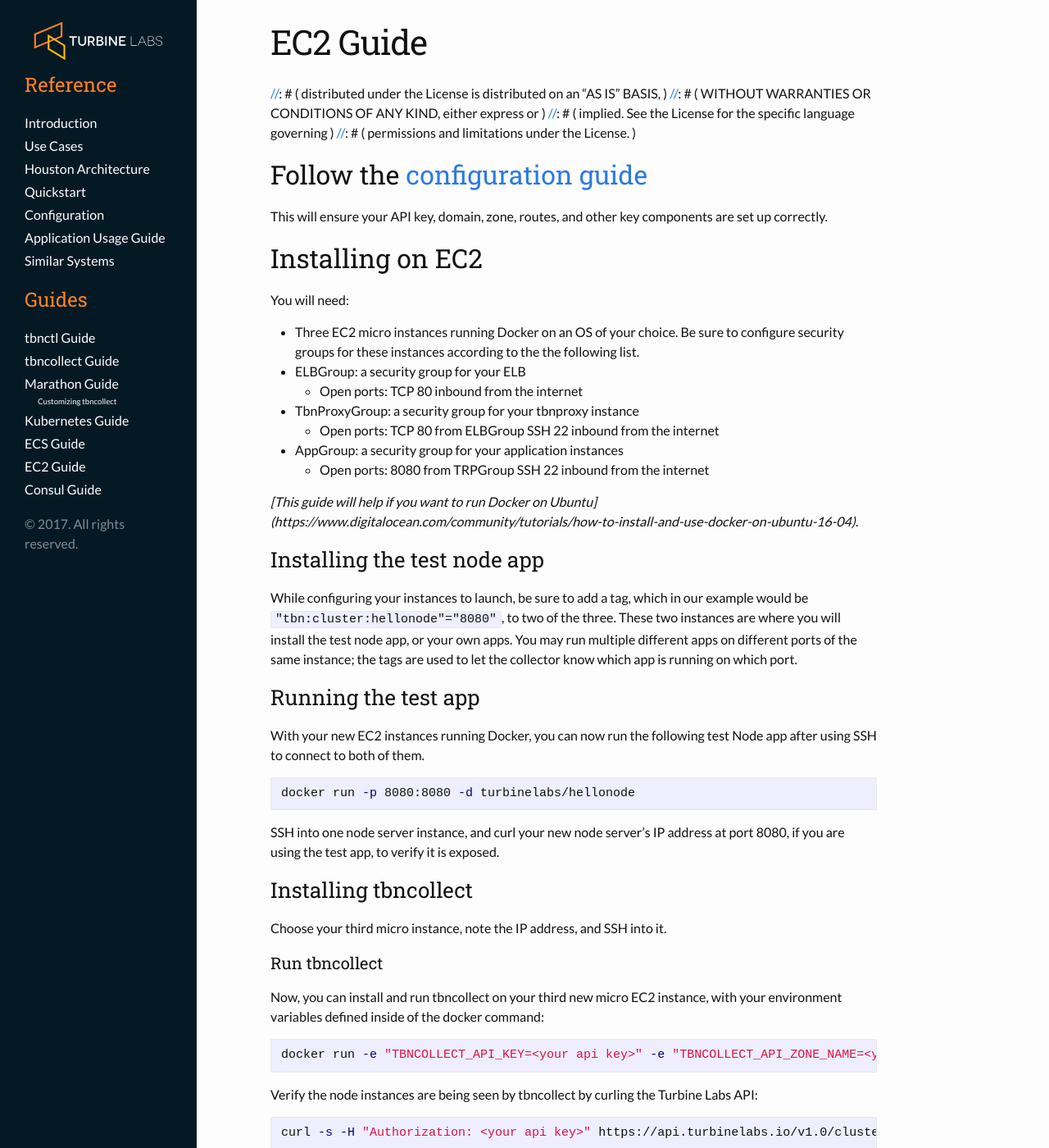
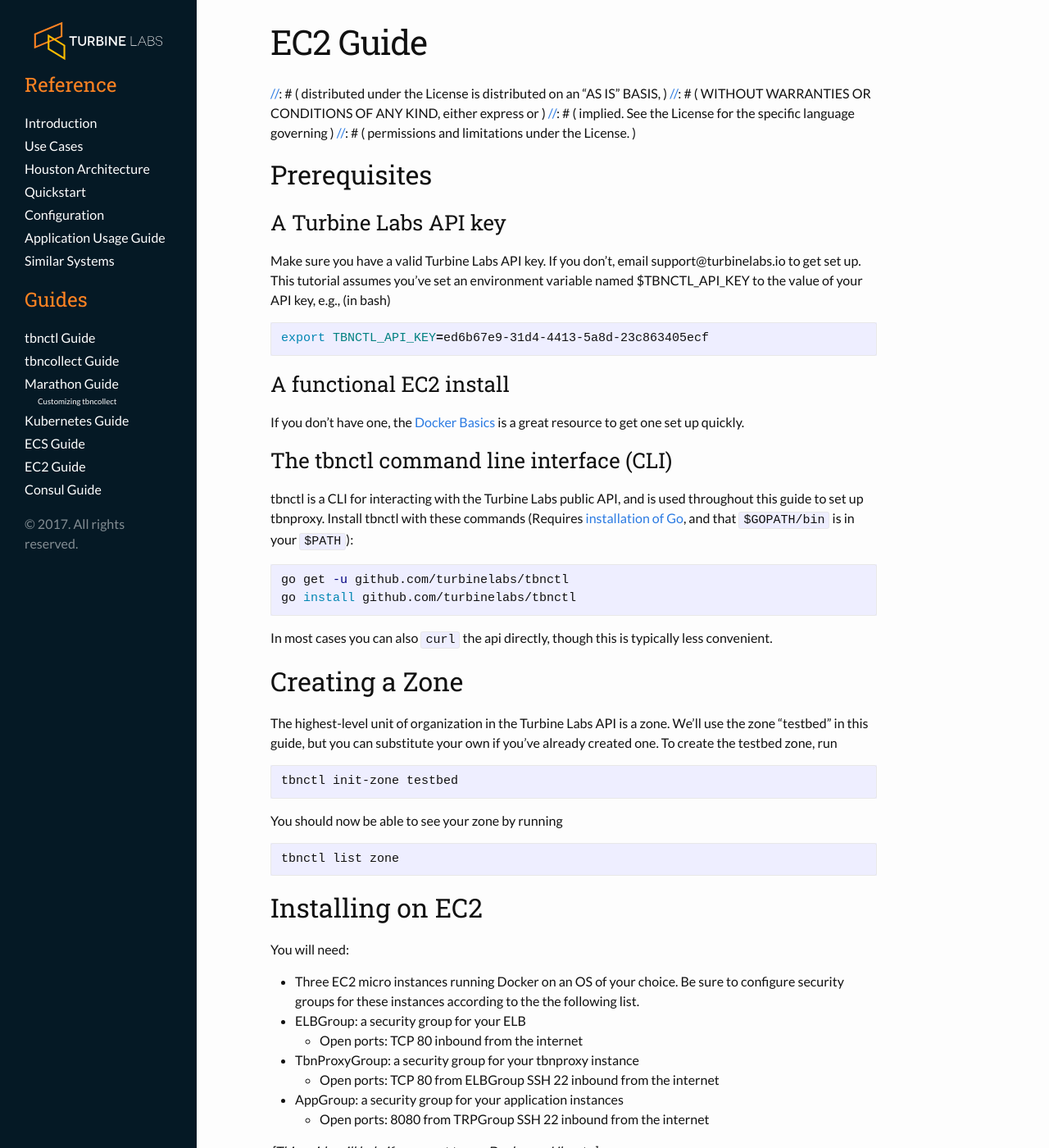
Before and after one commit to turbinelabs/developer, a Jekyll site: the page built from docs-site/_guides/ec2-setup.md, in a window 1280 px wide and 1400 px high. Shown: the whole window at 82% size. Built offline with Jekyll 4.4.1, drawn with Linux system fonts in a browser that asks for light colours; nearby versions of some CDN libraries; Markdown is read by kramdown in place of the engine named in the settings.

Commit message:
Killing Config.md in favor of prerequisites (#2999)
* Initial commit [Fixes #2996]removes extraneous config

* killed config, replaced with prereqs

* marathon guide added

fbshipit-source-id: 1485693

```diff
--- a/docs-site/_guides/consul.md
+++ b/docs-site/_guides/consul.md
@@ -17,10 +17,12 @@ title: Consul Guide
 
 [//]: # (Integrating Houston with Consul)
 
-## Follow the [configuration guide]({{ "/reference#configuration" | relative_url }})
-
-This will ensure your API key, domain, zone, routes, and other key components
-are set up correctly.
+{%
+  include guides/prerequisites.md
+  platform="Consul"
+  quick_start_name="Consul Getting-Started"
+  quick_start_url="https://www.consul.io/intro/getting-started/install.html"
+%}
 
 ##  Installing on EC2
 
--- a/docs-site/_guides/ec2-setup.md
+++ b/docs-site/_guides/ec2-setup.md
@@ -17,9 +17,12 @@ title: EC2 Guide
 
 [//]: # (Integrating Houston with Docker on EC2)
 
-## Follow the [configuration guide]({{ "/reference#configuration" | relative_url }})
-
-This will ensure your API key, domain, zone, routes, and other key components are set up correctly.
+{%
+  include guides/prerequisites.md
+  platform="EC2"
+  quick_start_name="Docker Basics"
+  quick_start_url="http://docs.aws.amazon.com/AmazonECS/latest/developerguide/docker-basics.html"
+%}
 
 ##  Installing on EC2
 You will need:
--- a/docs-site/_guides/marathon.md
+++ b/docs-site/_guides/marathon.md
@@ -17,10 +17,12 @@ title: Marathon Guide
 
 [//]: # (Integrating Houston with Marathon)
 
-## Follow the [configuration guide]({{ "/reference#configuration" | relative_url }})
-
-This will ensure your API key, domain, zone, routes, and other key components
-are set up correctly.
+{%
+  include guides/prerequisites.md
+  platform="Marathon"
+  quick_start_name="Application Basics"
+  quick_start_url="https://mesosphere.github.io/marathon/docs/application-basics.html"
+%}
 
 ## Configuring tbncollect
 
```
